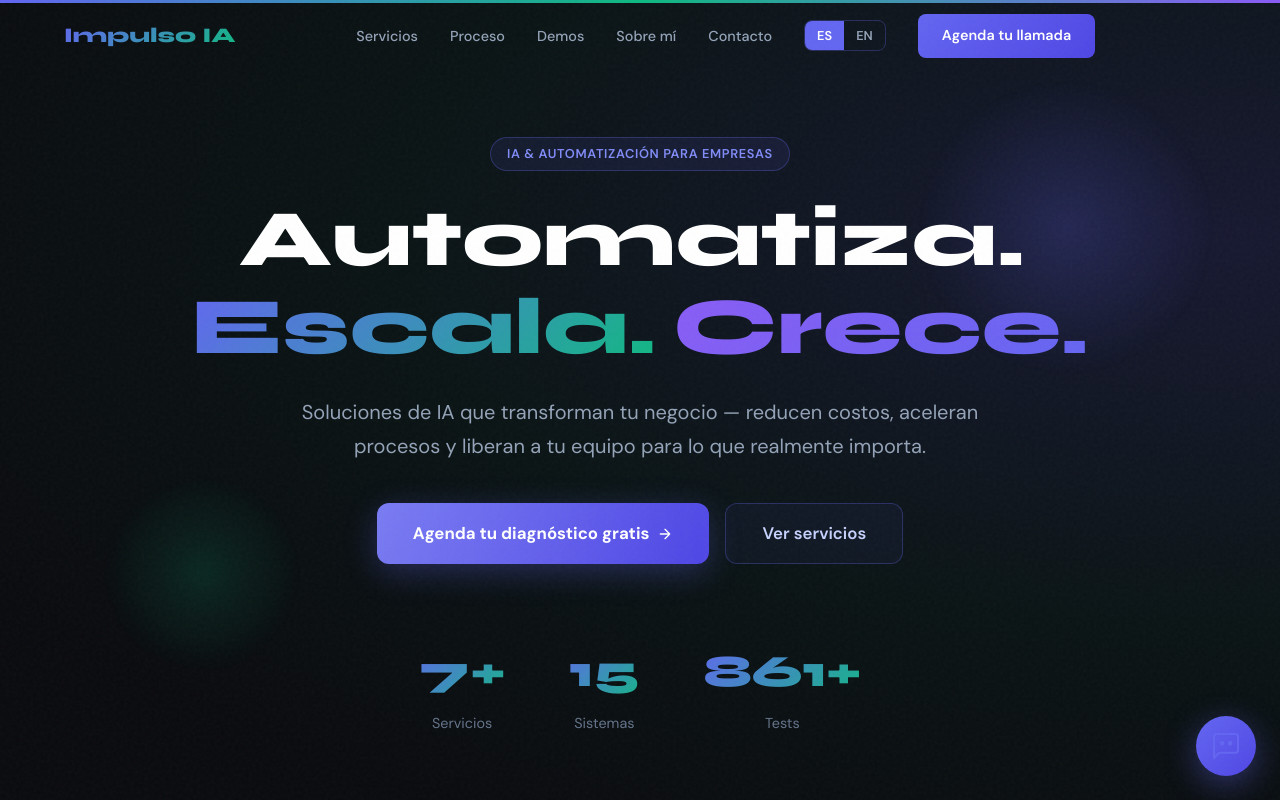
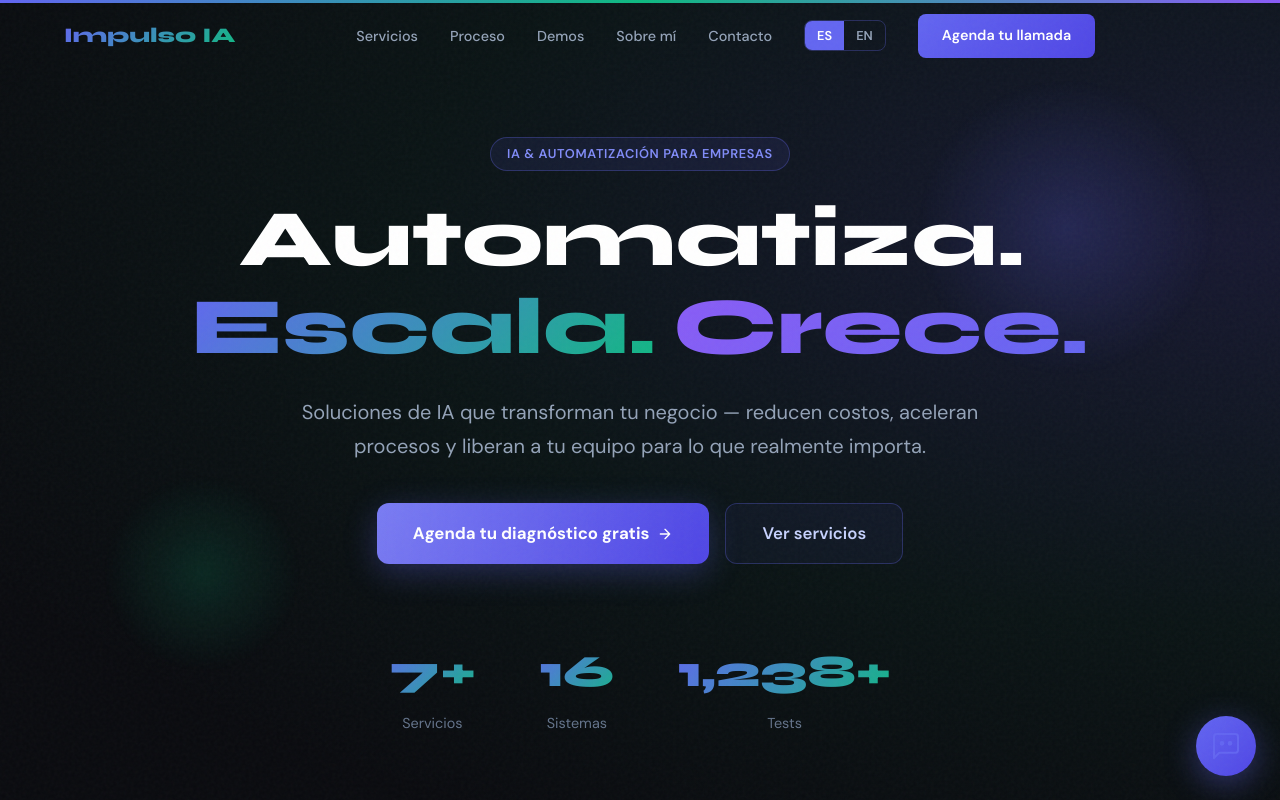
Before and after one commit to christianescamilla15-cell/impulso-ia, a React (Vite) app in the folder web/: page / in a window 1280 px wide. Shown: the top 800 px of the page. Built offline with nearby package versions, Linux system fonts and the light colour scheme.

Commit message:
feat: Update stats to 1,238+ tests, 16 systems, NexusForge 247 tests

```diff
--- a/web/src/App.jsx
+++ b/web/src/App.jsx
@@ -17,7 +17,7 @@ const t = {
     heroT1:'Automatiza.',heroT2:'Escala.',heroT3:'Crece.',
     heroSub:'Soluciones de IA que transforman tu negocio \u2014 reducen costos, aceleran procesos y liberan a tu equipo para lo que realmente importa.',
     heroCta:'Agenda tu diagn\u00f3stico gratis',heroCtaSec:'Ver servicios',
-    hStat1:'7+',hStat1L:'Servicios',hStat2:'15',hStat2L:'Sistemas',hStat3:'861+',hStat3L:'Tests',
+    hStat1:'7+',hStat1L:'Servicios',hStat2:'16',hStat2L:'Sistemas',hStat3:'1,238+',hStat3L:'Tests',
     trustBadge:'Respaldado por resultados',trustTitle:'N\u00fameros que hablan por nosotros',
     trust1:'Sistemas IA Entregados',trust2:'Claude Tools en Producci\u00f3n',trust3:'Tests Automatizados',trust4:'Demos en Vivo',
     painBadge:'El problema',painTitle:'Esto le pasa a tu empresa hoy',
@@ -43,11 +43,11 @@ const t = {
     d4T:'HR Scout LLM',d4M:['Score 0-100','15 min vs 3 d\u00edas','Comparativo'],
     d5T:'Client Hub',d5M:['Tickets','Docs seguros','Asistente IA'],
     d6T:'ClientHub Portal',d6M:['Portal completo','Sin backend','Listo en d\u00edas'],
-    d7T:'NexusForge AI',d7M:['22 agentes','6 topolog\u00edas','231 tests'],
+    d7T:'NexusForge AI',d7M:['22 agentes','6 topolog\u00edas','247 tests'],
     techBadge:'Tecnolog\u00edas',techTitle:'Nuestro stack',
     aboutBadge:'Sobre m\u00ed',aboutName:'Christian Hernandez Escamilla',
-    aboutBio:'Ingeniero en Software especializado en IA & Automatizaci\u00f3n. 15 sistemas en producci\u00f3n con 861+ tests automatizados, incluyendo chatbots multiagente, dashboards financieros, portales No-Code y NexusForge: orquestaci\u00f3n de 22 agentes IA con Terraform + Kubernetes.',
-    aboutTag1:'15 sistemas IA en producci\u00f3n',aboutTag2:'React, Python, Node.js, Terraform',aboutTag3:'861+ tests automatizados',
+    aboutBio:'Ingeniero en Software especializado en IA & Automatizaci\u00f3n. 16 sistemas en producci\u00f3n con 1,238+ tests automatizados, incluyendo chatbots multiagente, dashboards financieros, portales No-Code y NexusForge: orquestaci\u00f3n de 22 agentes IA con Terraform + Kubernetes.',
+    aboutTag1:'16 sistemas IA en producci\u00f3n',aboutTag2:'React, Python, Node.js, Terraform',aboutTag3:'1,238+ tests automatizados',
     resBadge:'Resultados reales',resTitle:'No prometemos, demostramos',resSub:'M\u00e9tricas de proyectos reales.',
     r1M:'80%',r1L:'consultas sin humanos',r1D:'Chatbot multiagente con 5 IAs especializadas',
     r2M:'90%',r2L:'menos tiempo en contenido',r2D:'Copy + visual para 4 plataformas en segundos',
@@ -79,7 +79,7 @@ const t = {
     heroT1:'Automate.',heroT2:'Scale.',heroT3:'Grow.',
     heroSub:'AI solutions that transform your business \u2014 cut costs, accelerate processes, and free your team.',
     heroCta:'Schedule your free diagnosis',heroCtaSec:'View services',
-    hStat1:'7+',hStat1L:'Services',hStat2:'15',hStat2L:'Systems',hStat3:'861+',hStat3L:'Tests',
+    hStat1:'7+',hStat1L:'Services',hStat2:'16',hStat2L:'Systems',hStat3:'1,238+',hStat3L:'Tests',
     trustBadge:'Backed by results',trustTitle:'Numbers that speak',
     trust1:'AI Systems Shipped',trust2:'Claude Tools in Prod',trust3:'Automated Tests',trust4:'Live Demos',
     painBadge:'The problem',painTitle:'This is happening to your business',
@@ -105,11 +105,11 @@ const t = {
     d4T:'HR Scout LLM',d4M:['Score 0-100','15min vs 3days','Comparative'],
     d5T:'Client Hub',d5M:['Tickets','Secure docs','AI assistant'],
     d6T:'ClientHub Portal',d6M:['Full portal','No backend','Ready in days'],
-    d7T:'NexusForge AI',d7M:['22 agents','6 topologies','231 tests'],
+    d7T:'NexusForge AI',d7M:['22 agents','6 topologies','247 tests'],
     techBadge:'Technologies',techTitle:'Our stack',
     aboutBadge:'About me',aboutName:'Christian Hernandez Escamilla',
-    aboutBio:'Software Engineer specializing in AI & Automation. 15 production systems with 861+ tests, multi-agent chatbots, financial dashboards, No-Code portals, and NexusForge: 22 AI agents with Terraform + K8s.',
-    aboutTag1:'15 AI systems in production',aboutTag2:'React, Python, Node.js, Terraform',aboutTag3:'861+ automated tests',
+    aboutBio:'Software Engineer specializing in AI & Automation. 16 production systems with 1,238+ tests, multi-agent chatbots, financial dashboards, No-Code portals, and NexusForge: 22 AI agents with Terraform + K8s.',
+    aboutTag1:'16 AI systems in production',aboutTag2:'React, Python, Node.js, Terraform',aboutTag3:'1,238+ automated tests',
     resBadge:'Real results',resTitle:'We prove, not promise',resSub:'Metrics from real projects.',
     r1M:'80%',r1L:'queries without humans',r1D:'Multi-agent chatbot with 5 specialized AIs',
     r2M:'90%',r2L:'less content production time',r2D:'Copy + visual for 4 platforms in seconds',
@@ -144,7 +144,7 @@ const chatKB = {
     pricing:'Paquetes:\n\n\u2022 Starter: $7,999/mes \u2014 Chatbot + Automatizaci\u00f3n\n\u2022 Growth: $12,999/mes \u2014 4 soluciones\n\u2022 Enterprise: Precio personalizado\n\nTodos incluyen 30 d\u00edas de soporte.',
     process:'Proceso en 4 pasos:\n\n1. Diagn\u00f3stico Gratis (30 min)\n2. Propuesta a la Medida (48h)\n3. Implementaci\u00f3n \u00c1gil (1-3 semanas)\n4. Soporte Continuo',
     contact:'\u00a1Perfecto! Puedes:\n\n\u2022 Email: christianescamilla15@gmail.com\n\u2022 WhatsApp: wa.me/525579605324\n\u2022 Scroll abajo al formulario de contacto\n\nSin compromiso, con ideas concretas.',
-    nexus:'NexusForge AI: 22 agentes, 6 topolog\u00edas de enjambre, auto-reparaci\u00f3n, pipeline RAG, 231 tests. Terraform + K8s. $7,999/proyecto.',
+    nexus:'NexusForge AI: 22 agentes, 6 topolog\u00edas de enjambre, auto-reparaci\u00f3n, pipeline RAG, 247 tests. Terraform + K8s. $7,999/proyecto.',
     time:'Implementaci\u00f3n t\u00edpica: 1-3 semanas en sprints \u00e1giles.',
     guarantee:'Reembolso completo en 30 d\u00edas si no est\u00e1s satisfecho.',
     stack:'Stack: Claude API, GPT-4o, React, Python, Node.js, FastAPI, Make.com, n8n, Terraform, Kubernetes, Docker, PostgreSQL, Redis.',
@@ -164,7 +164,7 @@ const chatKB = {
     pricing:'Bundles:\n\n\u2022 Starter: $7,999/mo \u2014 Chatbot + Automation\n\u2022 Growth: $12,999/mo \u2014 4 solutions\n\u2022 Enterprise: Custom\n\nAll include 30 days support.',
     process:'4-step process:\n\n1. Free Diagnosis (30 min)\n2. Custom Proposal (48h)\n3. Agile Implementation (1-3 weeks)\n4. Ongoing Support',
     contact:'You can:\n\n\u2022 Email: christianescamilla15@gmail.com\n\u2022 WhatsApp: wa.me/525579605324\n\u2022 Scroll down to the contact form\n\nNo commitment.',
-    nexus:'NexusForge AI: 22 agents, 6 swarm topologies, self-healing, RAG pipeline, 231 tests. Terraform + K8s. $7,999/project.',
+    nexus:'NexusForge AI: 22 agents, 6 swarm topologies, self-healing, RAG pipeline, 247 tests. Terraform + K8s. $7,999/project.',
     time:'Typical implementation: 1-3 weeks in agile sprints.',
     guarantee:'Full refund within 30 days if not satisfied.',
     stack:'Stack: Claude API, GPT-4o, React, Python, Node.js, FastAPI, Make.com, n8n, Terraform, Kubernetes, Docker, PostgreSQL, Redis.',
@@ -501,8 +501,8 @@ function Hero() {
 function TrustSignals() {
   const { lang } = useLang(); const tr = t[lang]
   const counters = [
-    { end:15,suffix:'',label:tr.trust1,color:'#6366F1' },{ end:32,suffix:'',label:tr.trust2,color:'#10B981' },
-    { end:861,suffix:'+',label:tr.trust3,color:'#F59E0B' },{ end:7,suffix:'',label:tr.trust4,color:'#8B5CF6' },
+    { end:16,suffix:'',label:tr.trust1,color:'#6366F1' },{ end:32,suffix:'',label:tr.trust2,color:'#10B981' },
+    { end:1238,suffix:'+',label:tr.trust3,color:'#F59E0B' },{ end:7,suffix:'',label:tr.trust4,color:'#8B5CF6' },
   ]
   return (
     <Section style={{ padding:'80px 0',background:'linear-gradient(180deg,#0A0B0F,#0F1017)' }}>
```
